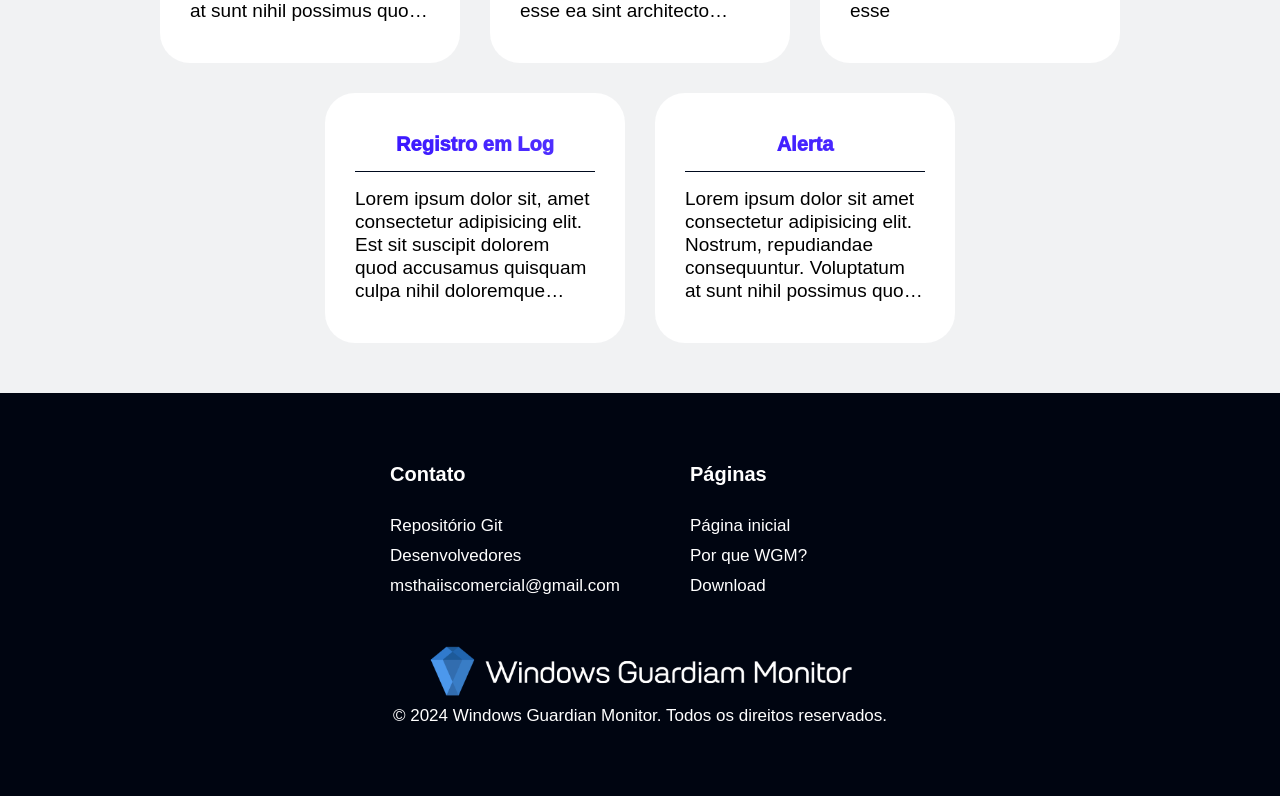
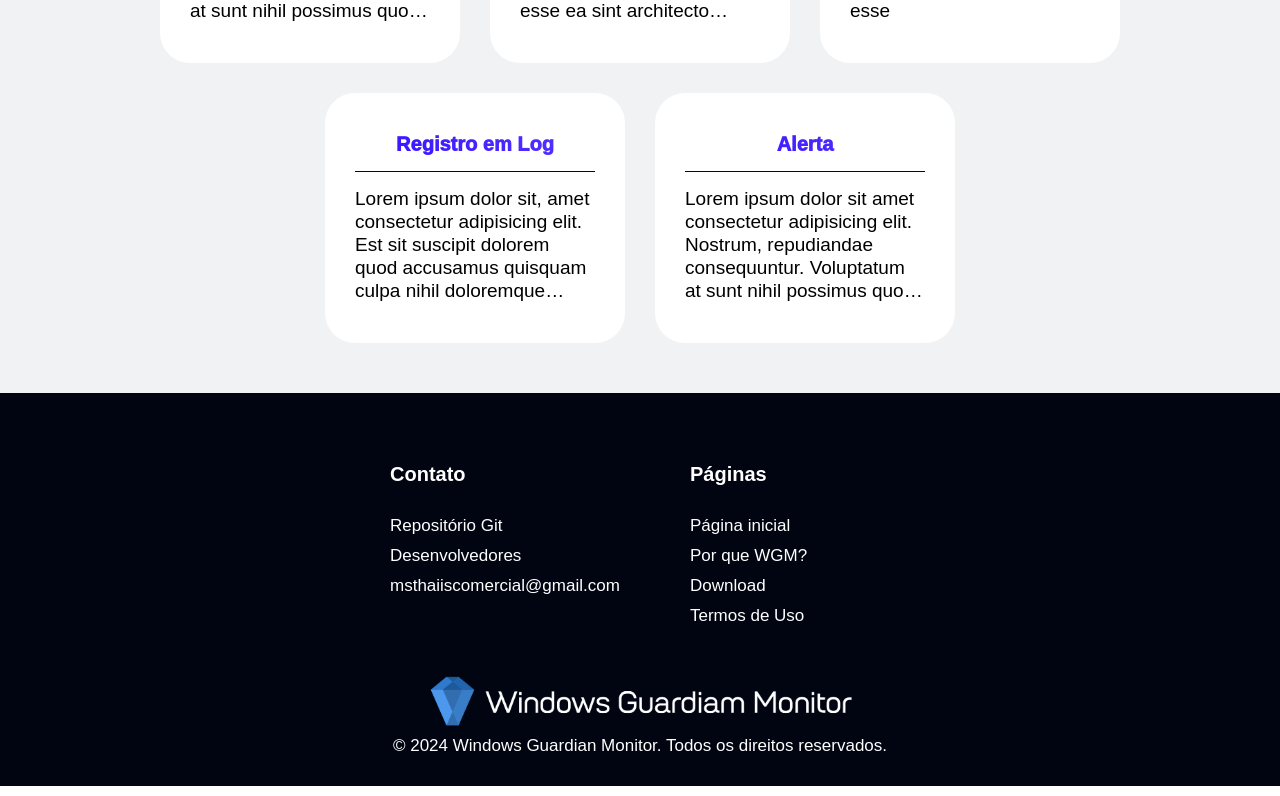
Before and after one commit to Windows-Guardian-Monitor/WGM-P, a React (Vite) app: page / in a window 1280 px wide. Shown: the part 2004-2800 px from the top of the page. Built offline with nearby package versions, Linux system fonts and the light colour scheme; a web font is replaced by a local one.

Commit message:
fixing footer content

```diff
--- a/src/components/Footer/index.jsx
+++ b/src/components/Footer/index.jsx
@@ -39,6 +39,7 @@ export default function Footer() {
 					<Link to="/">Página inicial</Link>
 					<Link to="/Sobre-Nos">Por que WGM?</Link>
 					<Link to="/Download">Download</Link>
+					<Link to="/Termos-de-Uso">Termos de Uso</Link>
 				</ContainerContent>
 			</ContentFooter>
 			<LogoContent>
--- a/src/components/Footer/style.js
+++ b/src/components/Footer/style.js
@@ -20,7 +20,7 @@ export const ConteinerFooter = styled.footer`
         font-weight: 200;
     }
 
-    padding: 70px 5%;
+    padding: 70px 5% 30px;
 `
 
 export const ContentFooter = styled.div`
```
